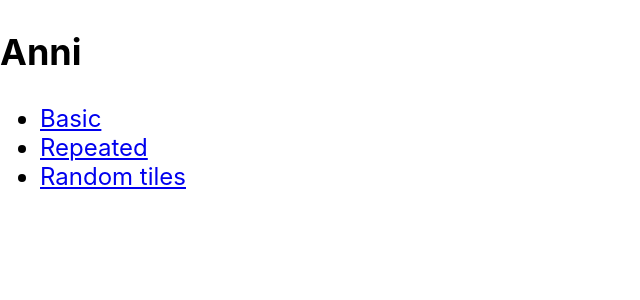
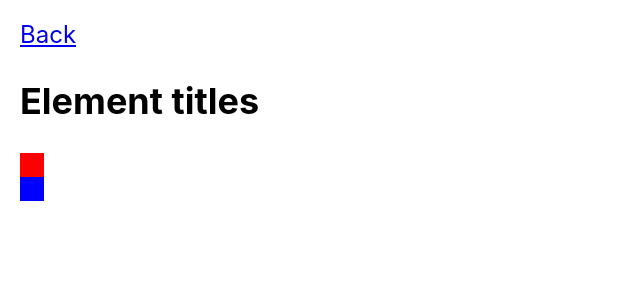
Before and after one commit to atomcorp/patterns, a React (Create React App) app: page /elements in a window 1280 px wide. Shown: the top 300 px of the page, without its empty margins (0-640 px from the left). Built offline with nearby package versions, Linux system fonts and the light colour scheme.

Commit message:
simple elemnents

```diff
--- a/src/Router.tsx
+++ b/src/Router.tsx
@@ -1,10 +1,11 @@
 import React from 'react';
 import {Switch, Route} from 'react-router-dom';
 
-import {Basic, Home, RepeatedPattern, RandomTiles} from './pages';
+import {Basic, Home, RepeatedPattern, RandomTiles, ElementTiles} from './pages';
 
 const Router = () => (
   <Switch>
+    <Route path="/elements" component={ElementTiles} />
     <Route path="/random-tiles" component={RandomTiles} />
     <Route path="/repeated" component={RepeatedPattern} />
     <Route path="/basic" component={Basic} />
--- /dev/null
+++ b/src/pages/ElementTiles.tsx
@@ -0,0 +1,19 @@
+import React from 'react';
+import {Board, Page} from '../components';
+
+const Tile = ({color}: {color: string}) => (
+  <div style={{width: '24px', height: '24px', background: color}} />
+);
+
+const RedTile = <Tile color="red" />;
+const BlueTile = <Tile color="blue" />;
+
+const ElementTiles = () => {
+  return (
+    <Page title="Element titles">
+      <Board matrix={[[RedTile], [BlueTile]]} />
+    </Page>
+  );
+};
+
+export default ElementTiles;
--- a/src/pages/index.ts
+++ b/src/pages/index.ts
@@ -2,3 +2,4 @@ export {default as Basic} from './Basic';
 export {default as Home} from './Home';
 export {default as RepeatedPattern} from './RepeatedPattern';
 export {default as RandomTiles} from './RandomTiles';
+export {default as ElementTiles} from './ElementTiles';
--- a/src/routes.ts
+++ b/src/routes.ts
@@ -13,6 +13,10 @@ const routes: routesType = {
     path: 'random-tiles',
     name: 'Random tiles',
   },
+  elements: {
+    path: '/elements',
+    name : 'Elements'
+  }
 };
 
 export default routes;
```
Also changed, not shown: 1 other file (tests, documents, lock files or other folders).
